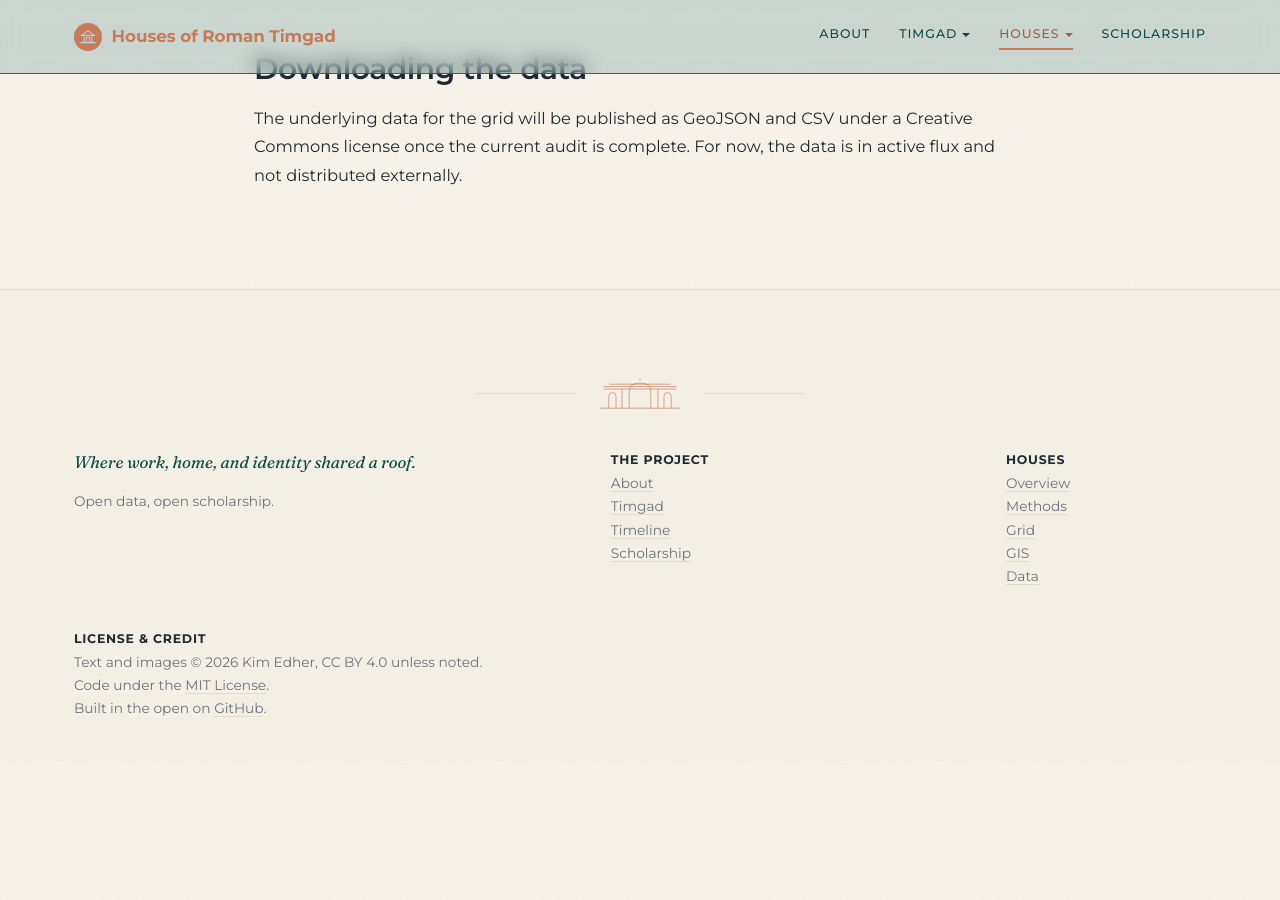
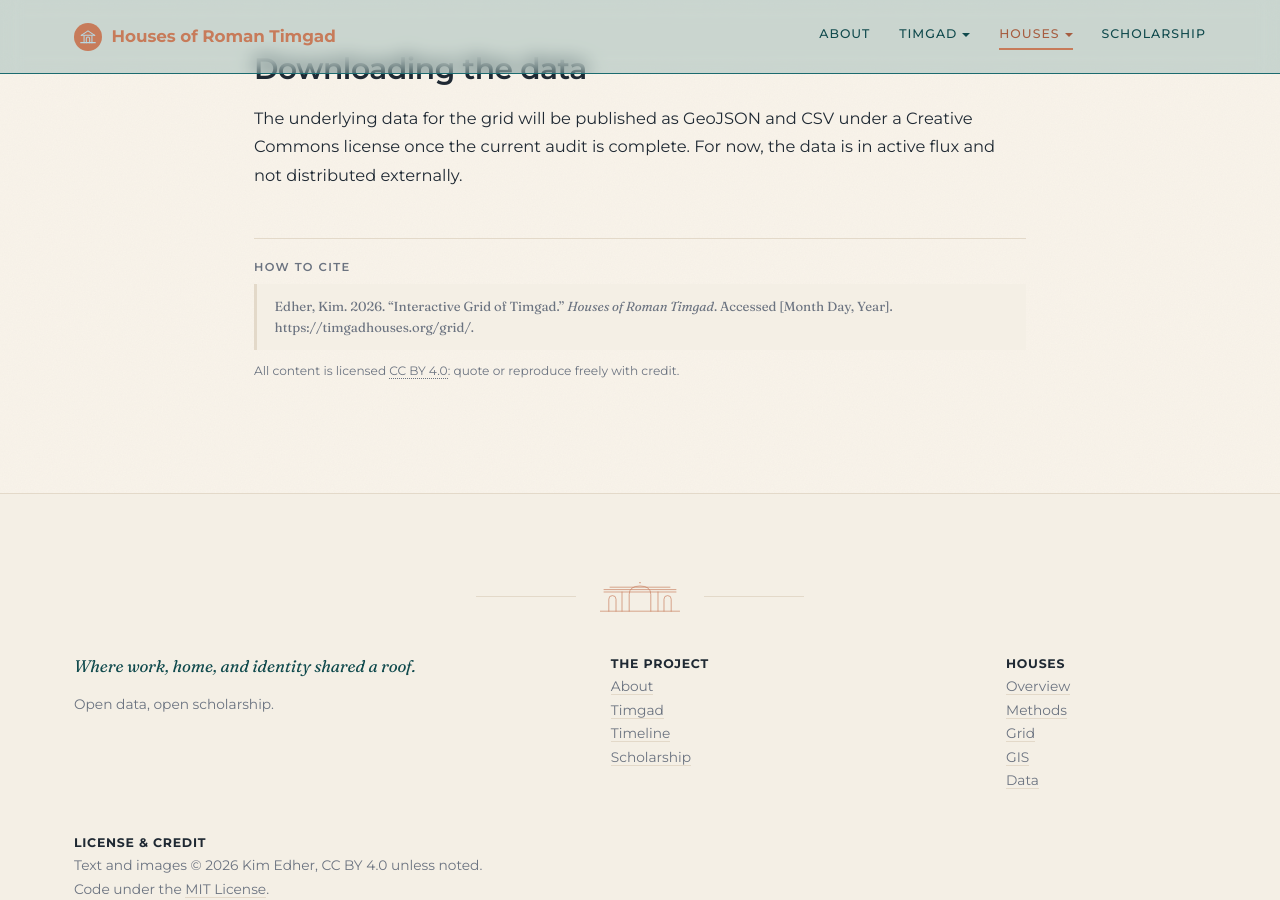
Before and after one commit to kimedher/timgadhouses, a Jekyll site: the page built from grid/index.md, in a window 1280 px wide and 900 px high, scrolled down 3323 px. Built offline with Jekyll 4.4.1, drawn with Linux system fonts in a browser that asks for light colours; before the commit the page ends 4084 px from its top, so only the background shows below that.

Commit message:
Add cite block to /grid/ page

```diff
--- a/grid/index.md
+++ b/grid/index.md
@@ -49,3 +49,5 @@ A concordance spreadsheet keeps every TIMG identifier in translation with Ballu
 <h2>Downloading the data</h2>
 
 The underlying data for the grid will be published as GeoJSON and CSV under a Creative Commons license once the current audit is complete. For now, the data is in active flux and not distributed externally.
+
+{% include cite-block.html %}
```
